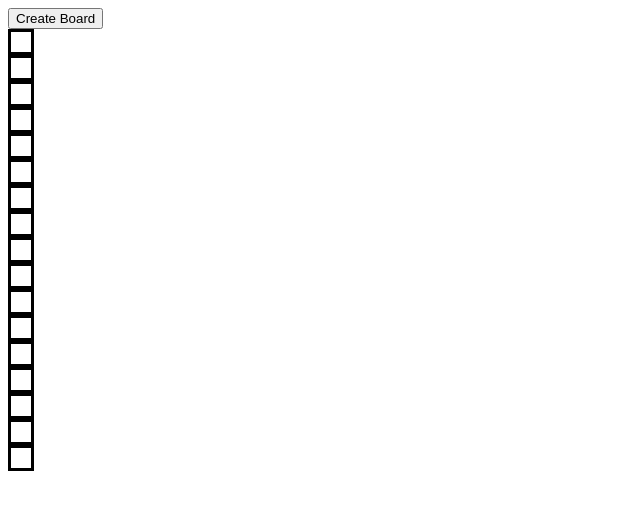
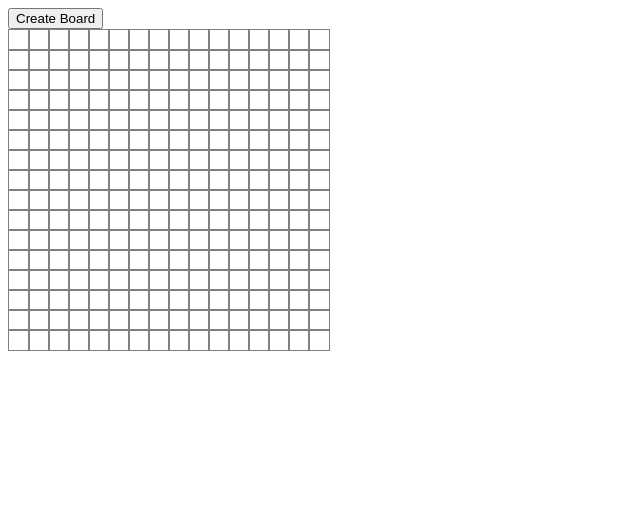
Before and after one commit to MikkoBoy/Etch-a-sketch, a plain HTML site: page index.html in a window 1280 px wide. Both pictures are taken after a click on the button "Create Board". Shown: the whole page, without its empty margins (0-640 px from the left). Drawn offline with Linux system fonts and the light colour scheme.

Commit message:
Grid jotenki toiminnalline

```diff
--- a/index.html
+++ b/index.html
@@ -6,39 +6,47 @@
     </head>
     <body>
         <button id="createBoard">Create Board</button>
-        <div id="container">
+        <div id="container" class="container">
         </div>
     </body>
     <script>
         const container = document.querySelector("#container");
         const newBoard = document.querySelector('#createBoard');
-        let rowSize = 16;
-        let columnSize = 16;
-        let boardSize = rowSize * columnSize;
-        console.log(boardSize);
+        let gridSize = 16;
+        //let rows = document.getElementsByClassName('grid-row');
+        //let columnSize = 16;
+        //let boardSize = 16;
 
-        function createRow() {
-            for(let i=0; i<boardSize; i++) {
-               if(i<=16) {
+        function createGrid() {
+            container.style.setProperty("--rowNum", gridSize);
+            container.style.setProperty("--colNum", gridSize);
+            for(x=0; x<gridSize; x++) {
+                for(i=0; i<gridSize; i++) {
+                    let cells = document.createElement('div');
+                    cells.classList.add('grid-cell');
+                    container.appendChild(cells);
+                }
+            }
+        }
+
+
+        /*function createRows(rowNum) {
+            for(y=0; y<rowNum; y++) {
                    let newRow = document.createElement('div');
                    newRow.classList.add('grid-row');
                    container.appendChild(newRow);
                }
             }
-        }
-        function createColumn() {
-            for(let i=0; i<boardSize; i++) {
-               if(i<=16) {
-                   let newCol = document.createElement('div');
-                   newCol.classList.add('grid-column');
-                   container.appendChild(newCol);
-                   console.log(i);
-               }
+
+        function createColumn(colNum) {
+            for(x=0; x<rows.length; x++) {
+                for(i=0; i<colNum; i++) {
+                    let newCol = document.createElement('div');
+                    newCol.classList.add('grid-cell');
+                    rows[i].appendChild(newCol);
+                }
             }
-        }
-        newBoard.addEventListener('click', function() {
-            createRow();
-            createColumn();
-        });
+        }*/
+        newBoard.addEventListener('click', createGrid);
     </script>
 </html>
--- a/style.css
+++ b/style.css
@@ -1,6 +1,15 @@
-.grid-row {
-    background-color: #fff;
-    border-style: solid;
+.container {
+    display: grid;
+    grid-template-columns: repeat(var(--colNum), 20px);
+	grid-template-rows: repeat(var(--rowNum), 20px);
+}
+.grid-cell {
+    border: 1px solid gray;
     width: 20px;
     height: 20px;
+    display: inline-block;
 }
+
+.grid-row {
+    /*height: 20px;*/
+}
```
